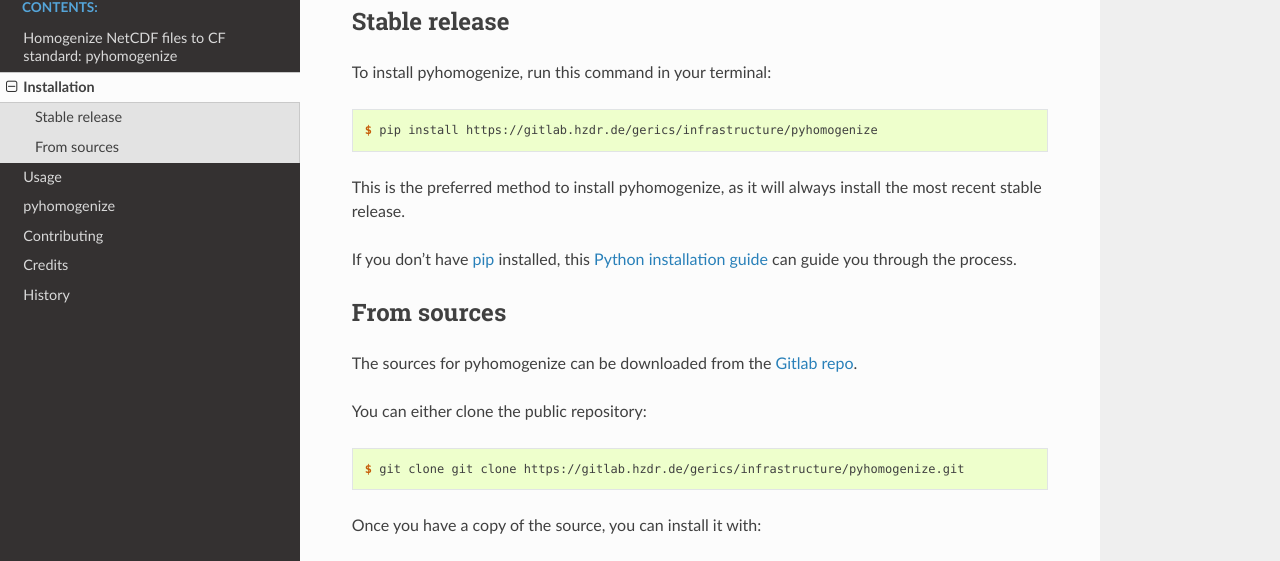
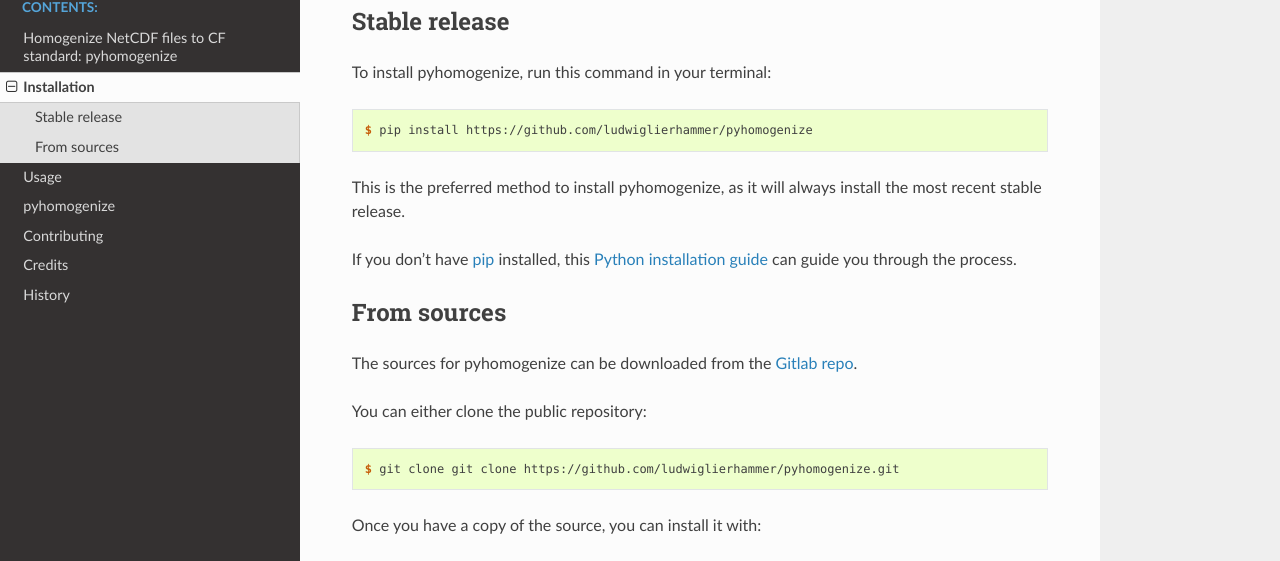
Before and after one commit to climate-service-center/pyhomogenize, a Sphinx documentation site: the page built from docs/installation.rst, in a window 1280 px wide and 949 px high. Shown: the part 155-716 px from the top of the window. Built offline with Sphinx 7.4.7 and the Read the Docs theme 2.0.0, drawn with Linux system fonts in a browser that asks for light colours; some of the changed lines change nothing that is shown.

Commit message:
Update installation.rst

```diff
--- a/docs/installation.rst
+++ b/docs/installation.rst
@@ -12,7 +12,7 @@ To install pyhomogenize, run this command in your terminal:
 
 .. code-block:: console
 
-    $ pip install https://gitlab.hzdr.de/gerics/infrastructure/pyhomogenize
+    $ pip install https://github.com/ludwiglierhammer/pyhomogenize
 
 This is the preferred method to install pyhomogenize, as it will always install the most recent stable release.
 
@@ -32,7 +32,7 @@ You can either clone the public repository:
 
 .. code-block:: console
 
-    $ git clone git clone https://gitlab.hzdr.de/gerics/infrastructure/pyhomogenize.git
+    $ git clone git clone https://github.com/ludwiglierhammer/pyhomogenize.git
 
 Once you have a copy of the source, you can install it with:
 
@@ -41,4 +41,4 @@ Once you have a copy of the source, you can install it with:
     $ pip install -e .
 
 
-.. _Gitlab repo: https://gitlab.hzdr.de/gerics/infrastructure/pyhomogenize
+.. _Gitlab repo: https://github.com/ludwiglierhammer/pyhomogenize
```
